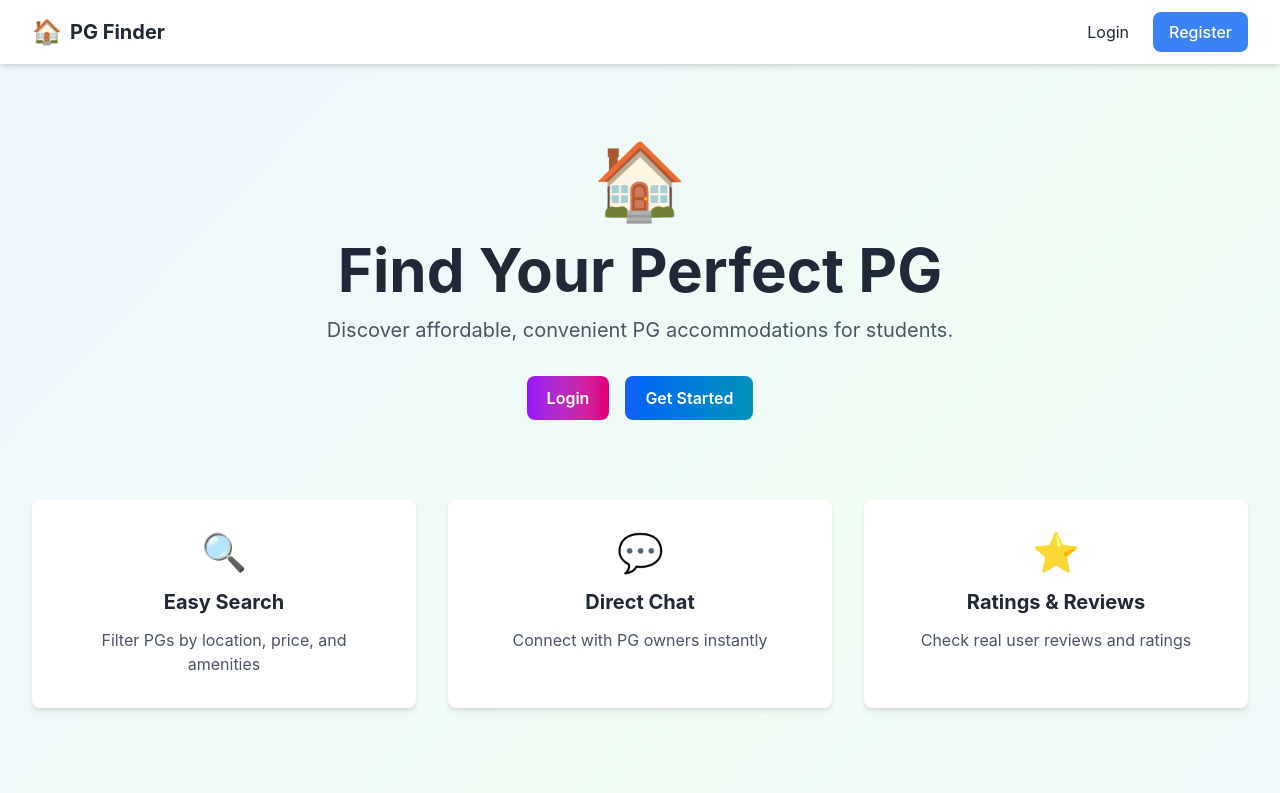
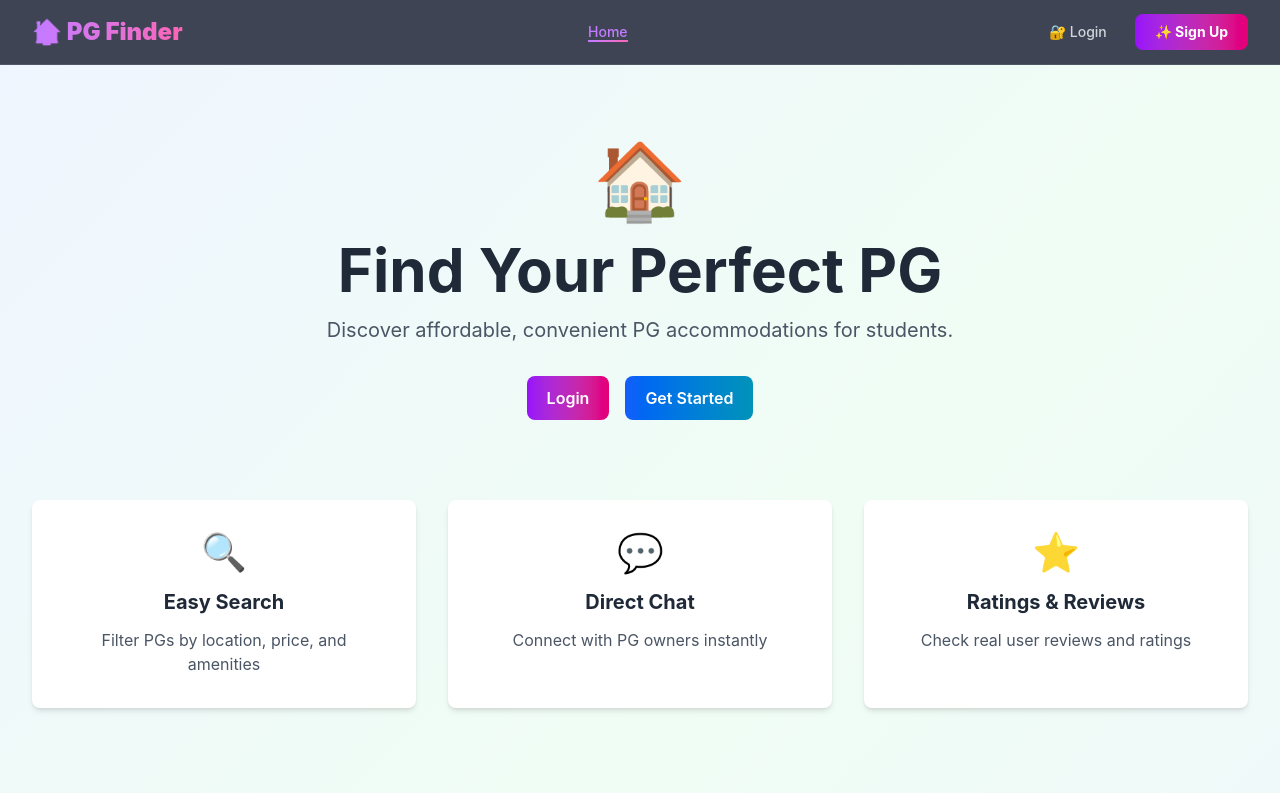
Before and after one commit to Soumay0/pg-finder, a React (Vite) app: page / in a window 1280 px wide. Shown: the top 793 px of the page. Built offline with nearby package versions, Linux system fonts and the light colour scheme; no server answers.

Commit message:
Commit 7: Update Navbar - Implement modern dark theme with glassmorphism

```diff
--- a/src/components/Navbar.tsx
+++ b/src/components/Navbar.tsx
@@ -1,231 +1,247 @@
 import React, { useState } from 'react';
-import { Link, useNavigate } from 'react-router-dom';
-import { motion } from 'framer-motion';
+import { useNavigate, useLocation } from 'react-router-dom';
+import { motion, AnimatePresence } from 'framer-motion';
 import { useAuth } from '../hooks/useAuth';
+import { Menu, X } from 'lucide-react';
 
 export const Navbar: React.FC = () => {
-  const { user, logout, isAuthenticated } = useAuth();
   const navigate = useNavigate();
-  const [isOpen, setIsOpen] = useState(false);
+  const location = useLocation();
+  const { user, logout } = useAuth();
+  const [mobileMenuOpen, setMobileMenuOpen] = useState(false);
+
+  const isActive = (path: string) => location.pathname === path;
 
   const handleLogout = () => {
     logout();
-    navigate('/login');
+    navigate('/');
+    setMobileMenuOpen(false);
   };
 
-  const navVariants = {
-    hidden: { opacity: 0, y: -20 },
+  const containerVariants = {
+    hidden: { opacity: 0, y: -10 },
     visible: {
       opacity: 1,
       y: 0,
-      transition: { duration: 0.5 },
+      transition: { duration: 0.3, ease: 'easeOut' },
     },
   };
 
-  const menuVariants = {
-    hidden: { opacity: 0, height: 0 },
+  const menuItemVariants = {
+    hidden: { opacity: 0, x: -20 },
     visible: {
       opacity: 1,
-      height: 'auto',
+      x: 0,
       transition: { duration: 0.3 },
     },
   };
 
   return (
+    <>
       <motion.nav
-      variants={navVariants}
+        variants={containerVariants}
         initial="hidden"
         animate="visible"
-      className="bg-white shadow-md sticky top-0 z-50"
+        className="fixed top-0 left-0 right-0 z-50 backdrop-blur-md bg-slate-900/80 border-b border-white/10"
       >
         <div className="max-w-7xl mx-auto px-4 sm:px-6 lg:px-8">
           <div className="flex justify-between items-center h-16">
             {/* Logo */}
-          <Link
-            to={isAuthenticated ? (user?.role === 'student' ? '/dashboard/student' : '/dashboard/admin') : '/'}
-            className="flex items-center gap-2"
+            <motion.div
+              whileHover={{ scale: 1.05 }}
+              className="flex items-center gap-2 cursor-pointer"
+              onClick={() => navigate('/')}
             >
-            <motion.div
-              whileHover={{ scale: 1.1 }}
-              className="text-2xl font-bold text-primary"
-            >
-              🏠
+              <div className="text-2xl font-black bg-gradient-to-r from-purple-400 to-pink-400 bg-clip-text text-transparent">
+                🏠 PG Finder
+              </div>
             </motion.div>
-            <span className="text-xl font-bold hidden sm:inline">PG Finder</span>
-          </Link>
 
             {/* Desktop Navigation */}
-          <div className="hidden md:flex items-center gap-6">
-            {!isAuthenticated ? (
-              <>
+            <div className="hidden md:flex items-center gap-8">
+              <motion.button
+                whileHover={{ scale: 1.05 }}
+                whileTap={{ scale: 0.95 }}
+                onClick={() => navigate('/')}
+                className={`text-sm font-medium transition-all relative ${
+                  isActive('/') ? 'text-purple-400' : 'text-gray-300 hover:text-white'
+                }`}
+              >
+                Home
+                {isActive('/') && (
+                  <motion.div
+                    layoutId="underline"
+                    className="absolute bottom-0 left-0 right-0 h-0.5 bg-gradient-to-r from-purple-400 to-pink-400"
+                    transition={{ duration: 0.3 }}
+                  />
+                )}
+              </motion.button>
+
+              {user && (
+                <motion.button
+                  whileHover={{ scale: 1.05 }}
+                  whileTap={{ scale: 0.95 }}
+                  onClick={() => {
+                    if (user.role === 'student') navigate('/dashboard/student');
+                    else if (user.role === 'owner') navigate('/dashboard/owner');
+                    else navigate('/dashboard/superadmin');
+                  }}
+                  className={`text-sm font-medium transition-all relative text-gray-300 hover:text-white`}
+                >
+                  Dashboard
+                </motion.button>
+              )}
+            </div>
+
+            {/* Auth Buttons / User Menu */}
+            <div className="hidden md:flex items-center gap-4">
+              {user ? (
+                <motion.div
+                  initial={{ opacity: 0, x: 20 }}
+                  animate={{ opacity: 1, x: 0 }}
+                  className="flex items-center gap-4"
+                >
+                  <div className="px-4 py-2 rounded-full bg-white/5 border border-white/20">
+                    <p className="text-sm font-medium text-gray-300">
+                      👤 {user.name.split(' ')[0]}
+                    </p>
+                  </div>
+                  <motion.button
+                    whileHover={{ scale: 1.05 }}
+                    whileTap={{ scale: 0.95 }}
+                    onClick={handleLogout}
+                    className="px-5 py-2 rounded-lg border border-red-500/50 text-red-400 hover:bg-red-500/10 transition-all text-sm font-medium"
+                  >
+                    🚪 Logout
+                  </motion.button>
+                </motion.div>
+              ) : (
+                <motion.div
+                  initial={{ opacity: 0, x: 20 }}
+                  animate={{ opacity: 1, x: 0 }}
+                  className="flex items-center gap-3"
+                >
                   <motion.button
                     whileHover={{ scale: 1.05 }}
                     whileTap={{ scale: 0.95 }}
                     onClick={() => navigate('/login')}
-                  className="text-dark hover:text-primary"
+                    className="px-4 py-2 rounded-lg text-gray-300 hover:text-white text-sm font-medium transition-all"
                   >
-                  Login
+                    🔐 Login
                   </motion.button>
                   <motion.button
                     whileHover={{ scale: 1.05 }}
                     whileTap={{ scale: 0.95 }}
                     onClick={() => navigate('/register')}
-                  className="btn-primary"
+                    className="px-5 py-2 rounded-lg bg-gradient-to-r from-purple-600 to-pink-600 text-white text-sm font-bold hover:from-purple-700 hover:to-pink-700 transition-all"
                   >
-                  Register
+                    ✨ Sign Up
+                  </motion.button>
+                </motion.div>
+              )}
+            </div>
+
+            {/* Mobile Menu Button */}
+            <motion.button
+              whileHover={{ scale: 1.1 }}
+              whileTap={{ scale: 0.95 }}
+              onClick={() => setMobileMenuOpen(!mobileMenuOpen)}
+              className="md:hidden text-white p-2"
+            >
+              <AnimatePresence mode="wait">
+                {mobileMenuOpen ? (
+                  <motion.div key="close" initial={{ rotate: -90 }} animate={{ rotate: 0 }} exit={{ rotate: 90 }}>
+                    <X size={24} />
+                  </motion.div>
+                ) : (
+                  <motion.div key="menu" initial={{ rotate: 90 }} animate={{ rotate: 0 }} exit={{ rotate: -90 }}>
+                    <Menu size={24} />
+                  </motion.div>
+                )}
+              </AnimatePresence>
+            </motion.button>
+          </div>
+
+          {/* Mobile Menu */}
+          <AnimatePresence>
+            {mobileMenuOpen && (
+              <motion.div
+                initial={{ opacity: 0, height: 0 }}
+                animate={{ opacity: 1, height: 'auto' }}
+                exit={{ opacity: 0, height: 0 }}
+                transition={{ duration: 0.3 }}
+                className="md:hidden border-t border-white/10 bg-slate-800/95 backdrop-blur-sm"
+              >
+                <div className="px-4 py-4 space-y-3">
+                  <motion.button
+                    onClick={() => {
+                      navigate('/');
+                      setMobileMenuOpen(false);
+                    }}
+                    className="w-full text-left px-4 py-3 rounded-lg font-medium transition-all text-gray-300 hover:bg-white/5"
+                  >
+                    🏠 Home
+                  </motion.button>
+
+                  {user && (
+                    <motion.button
+                      onClick={() => {
+                        if (user.role === 'student') navigate('/dashboard/student');
+                        else if (user.role === 'owner') navigate('/dashboard/owner');
+                        else navigate('/dashboard/superadmin');
+                        setMobileMenuOpen(false);
+                      }}
+                      className="w-full text-left px-4 py-3 rounded-lg font-medium transition-all text-gray-300 hover:bg-white/5"
+                    >
+                      📊 Dashboard
+                    </motion.button>
+                  )}
+
+                  <div className="border-t border-white/10 pt-3 mt-3 space-y-2">
+                    {user ? (
+                      <>
+                        <div className="px-4 py-2 rounded-lg bg-white/5 border border-white/10">
+                          <p className="text-sm font-medium text-gray-300">👤 {user.name}</p>
+                        </div>
+                        <motion.button
+                          onClick={handleLogout}
+                          className="w-full px-4 py-3 rounded-lg bg-red-500/10 text-red-400 hover:bg-red-500/20 font-medium transition-all"
+                        >
+                          🚪 Logout
                         </motion.button>
                       </>
                     ) : (
                       <>
-                {user?.role === 'student' && (
-                  <>
-                    <Link
-                      to="/dashboard/student"
-                      className="text-dark hover:text-primary transition-colors"
+                        <motion.button
+                          onClick={() => {
+                            navigate('/login');
+                            setMobileMenuOpen(false);
+                          }}
+                          className="w-full px-4 py-3 rounded-lg bg-white/10 text-white font-medium hover:bg-white/20 transition-all"
                         >
-                      Browse PGs
-                    </Link>
-                    <Link
-                      to="/messages"
-                      className="flex items-center gap-2 text-dark hover:text-primary transition-colors"
+                          🔐 Login
+                        </motion.button>
+                        <motion.button
+                          onClick={() => {
+                            navigate('/register');
+                            setMobileMenuOpen(false);
+                          }}
+                          className="w-full px-4 py-3 rounded-lg bg-gradient-to-r from-purple-600 to-pink-600 text-white font-bold hover:from-purple-700 hover:to-pink-700 transition-all"
                         >
-                      💬 Messages
-                    </Link>
-                  </>
-                )}
-                {user?.role === 'admin' && (
-                  <>
-                    <Link
-                      to="/dashboard/admin"
-                      className="text-dark hover:text-primary transition-colors"
-                    >
-                      Manage PGs
-                    </Link>
-                    <Link
-                      to="/messages"
-                      className="text-dark hover:text-primary transition-colors"
-                    >
-                      Messages
-                    </Link>
-                  </>
-                )}
-                {user?.role === 'superadmin' && (
-                  <>
-                    <Link
-                      to="/dashboard/superadmin"
-                      className="text-dark hover:text-primary transition-colors"
-                    >
-                      Manage Platform
-                    </Link>
-                    <Link
-                      to="/messages"
-                      className="text-dark hover:text-primary transition-colors"
-                    >
-                      Messages
-                    </Link>
-                  </>
-                )}
-
-                <div className="flex items-center gap-3 ml-4">
-                  <span className="text-sm text-gray-600">{user?.name}</span>
-                  <motion.button
-                    whileHover={{ scale: 1.05 }}
-                    whileTap={{ scale: 0.95 }}
-                    onClick={handleLogout}
-                    className="btn-outline text-sm"
-                  >
-                    Logout
+                          ✨ Sign Up
                         </motion.button>
-                </div>
                       </>
                     )}
                   </div>
-
-          {/* Mobile Menu Toggle */}
-          <motion.button
-            whileTap={{ scale: 0.95 }}
-            className="md:hidden"
-            onClick={() => setIsOpen(!isOpen)}
-          >
-            <svg
-              className="w-6 h-6"
-              fill="none"
-              stroke="currentColor"
-              viewBox="0 0 24 24"
-            >
-              <path
-                strokeLinecap="round"
-                strokeLinejoin="round"
-                strokeWidth={2}
-                d="M4 6h16M4 12h16M4 18h16"
-              />
-            </svg>
-          </motion.button>
-        </div>
-
-        {/* Mobile Menu */}
-        <motion.div
-          variants={menuVariants}
-          initial="hidden"
-          animate={isOpen ? 'visible' : 'hidden'}
-          className="md:hidden overflow-hidden"
-        >
-          <div className="px-2 py-4 space-y-2">
-            {!isAuthenticated ? (
-              <>
-                <button
-                  onClick={() => {
-                    navigate('/login');
-                    setIsOpen(false);
-                  }}
-                  className="w-full text-left px-4 py-2 hover:bg-light rounded-lg"
-                >
-                  Login
-                </button>
-                <button
-                  onClick={() => {
-                    navigate('/register');
-                    setIsOpen(false);
-                  }}
-                  className="w-full btn-primary"
-                >
-                  Register
-                </button>
-              </>
-            ) : (
-              <>
-                {user?.role === 'student' && (
-                  <>
-                    <Link
-                      to="/dashboard/student"
-                      onClick={() => setIsOpen(false)}
-                      className="block px-4 py-2 hover:bg-light rounded-lg"
-                    >
-                      Browse PGs
-                    </Link>
-                    <Link
-                      to="/messages"
-                      onClick={() => setIsOpen(false)}
-                      className="block px-4 py-2 hover:bg-light rounded-lg"
-                    >
-                      Messages
-                    </Link>
-                  </>
-                )}
-                <button
-                  onClick={() => {
-                    handleLogout();
-                    setIsOpen(false);
-                  }}
-                  className="w-full text-left px-4 py-2 text-red-600 hover:bg-red-50 rounded-lg"
-                >
-                  Logout
-                </button>
-              </>
-            )}
                 </div>
               </motion.div>
+            )}
+          </AnimatePresence>
         </div>
       </motion.nav>
+
+      {/* Spacer */}
+      <div className="h-16" />
+    </>
   );
 };
```
Lines whose indentation alone changed are shown as unchanged.
